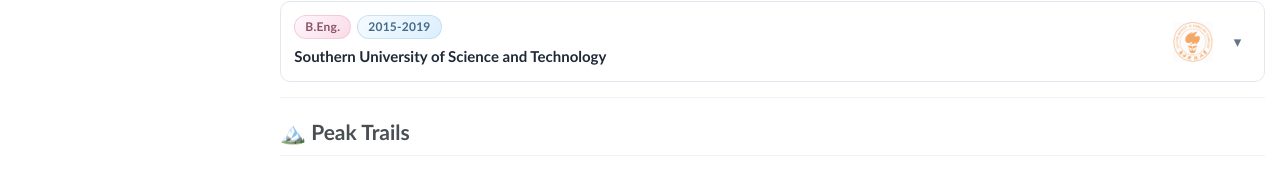
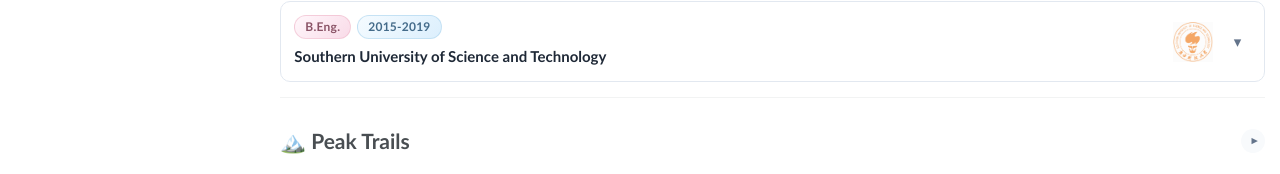
Before and after one commit to SladeLu/sladelu.github.io, a Jekyll site: the page built from _pages/index.md, in a window 1280 px wide and 1400 px high, scrolled down 987 px. Shown: the part 836-1010 px from the top of the window. Built offline with Jekyll 4.4.1, drawn with Linux system fonts in a browser that asks for light colours; comment, search, counter and statistics services are not loaded; some of the changed text lies outside the part shown.

Commit message:
Fold peak trails section

```diff
--- a/_data/mount.yml
+++ b/_data/mount.yml
@@ -5,6 +5,7 @@
     badge_text: "TW"
     caption_en: "[Mt. Jade Main Peak (3952m)](https://en.wikipedia.org/wiki/Yu_Shan)"
     caption_zh: "台湾南投县信义乡玉山主峰"
+    year: "2026"
     date: "May 2026 @Yushan National Park, Taiwan"
 
   - image_src: "/images/mountaineering/mount-kinabalu.jpeg"
@@ -12,6 +13,7 @@
     country_code: "MY"
     caption_en: "[Low's Peak, Mount Kinabalu (4095m)](https://en.wikipedia.org/wiki/Mount_Kinabalu)"
     caption_zh: "马来西亚沙巴州京那巴鲁山罗氏峰"
+    year: "2026"
     date: "Apr. 2026 @Kinabalu Park, Sabah, Malaysia"
 
   - image_src: "/images/mountaineering/mount-hallasan.jpeg"
@@ -19,6 +21,7 @@
     country_code: "KR"
     caption_en: "[Baengnokdam, Mt. Hallasan (1950m)](https://en.wikipedia.org/wiki/Hallasan)"
     caption_zh: "韩国济州岛白鹿潭"
+    year: "2026"
     date: "Feb. 2026 @Mt. Hallasan, Jeju Island, South Korea"
 
   - image_src: "/images/mountaineering/mount-fuji.jpg"
@@ -26,6 +29,7 @@
     country_code: "JP"
     caption_en: "[Mount Fuji Kengamine (3776m)](https://en.wikipedia.org/wiki/Mount_Fuji)"
     caption_zh: "日本山梨县富士山吉田线剑峰"
+    year: "2025"
     date: "July 2025 @Mt. Fuji Yoshida Trail, Japan"
 
   - image_src: "/images/mountaineering/annapurna-base-camp.jpg"
@@ -33,6 +37,7 @@
     country_code: "NP"
     caption_en: "[Annapurna Base Camp Trek (4130m)](https://en.wikipedia.org/wiki/Annapurna_Sanctuary)"
     caption_zh: "尼泊尔安纳普尔纳大本营路线 (ABC)"
+    year: "2024"
     date: "Nov. 2024 @Kaski District, Gandaki Province, Nepal"
 
   - image_src: "/images/mountaineering/mount-siguniang-ii.jpg"
@@ -40,4 +45,5 @@
     country_code: "CN"
     caption_en: "[Mount Siguniang II Peak (5276m)](https://en.wikipedia.org/wiki/Mount_Siguniang)"
     caption_zh: "四川阿坝藏族羌族自治州小金县四姑娘山二峰"
+    year: "2024"
     date: "June 2024 @Sichuan, China"
--- a/_pages/index.md
+++ b/_pages/index.md
@@ -17,6 +17,13 @@
 {% include_relative sections/en/education.md %}
 
 ***
-# 🏔️ Peak Trails
+<span class='anchor' id='mount'></span>
 
-{% include_relative sections/shared/mountaineering.md %}
+<details class="peak-trails">
+  <summary class="peak-trails-summary">
+    <span class="peak-trails-heading" role="heading" aria-level="1">🏔️ Peak Trails</span>
+    <span class="peak-trails-toggle" aria-hidden="true">▾</span>
+  </summary>
+
+  {% include_relative sections/shared/mountaineering.md %}
+</details>
--- a/_pages/sections/shared/mountaineering.md
+++ b/_pages/sections/shared/mountaineering.md
@@ -1,5 +1,3 @@
-<span class='anchor' id='mount'></span>
-
 <div class="sports-gallery">
     <div class="gallery-grid">
         {% for item in site.data.mount.items %}
@@ -38,7 +36,7 @@
             <div class="gallery-content">
                 <h3>{{ caption_en_html }}</h3>
                 <p>{{ item.caption_zh }}</p>
-                <div class="gallery-date">{{ item.date }}</div>
+                <div class="gallery-date">{{ item.year | default: item.date }}</div>
             </div>
         </div>
         {% endfor %}
--- a/_sass/_custom.scss
+++ b/_sass/_custom.scss
@@ -20,6 +20,58 @@
 .intro-cv-button:hover,
 .intro-cv-button:focus {
   text-decoration: underline;
+}
+
+.peak-trails {
+  margin: 1em 0 0.5em;
+}
+
+.peak-trails-summary {
+  display: flex;
+  align-items: center;
+  justify-content: space-between;
+  gap: 0.75rem;
+  cursor: pointer;
+  list-style: none;
+}
+
+.peak-trails-summary::-webkit-details-marker {
+  display: none;
+}
+
+.peak-trails-heading {
+  color: #494e52;
+  font-family: "Trebuchet MS", Helvetica, sans-serif;
+  font-size: 1.4em;
+  font-weight: bold;
+  line-height: 1.2;
+}
+
+.peak-trails-toggle {
+  display: inline-flex;
+  align-items: center;
+  justify-content: center;
+  width: 1.6rem;
+  height: 1.6rem;
+  border-radius: 999px;
+  background: #f8fafc;
+  color: #64748b;
+  font-size: 0.85em;
+  line-height: 1;
+  transform: rotate(-90deg);
+  transition: transform 180ms ease, background 180ms ease, color 180ms ease;
+}
+
+.peak-trails[open] .peak-trails-toggle {
+  background: #eff6ff;
+  color: #1d4ed8;
+  transform: rotate(0deg);
+}
+
+.peak-trails-summary:hover .peak-trails-toggle,
+.peak-trails-summary:focus .peak-trails-toggle {
+  background: #dbeafe;
+  color: #1d4ed8;
 }
 
 .sports-gallery {
```
Also changed, not shown: _pages/chinese.md (+9 -2 lines).
